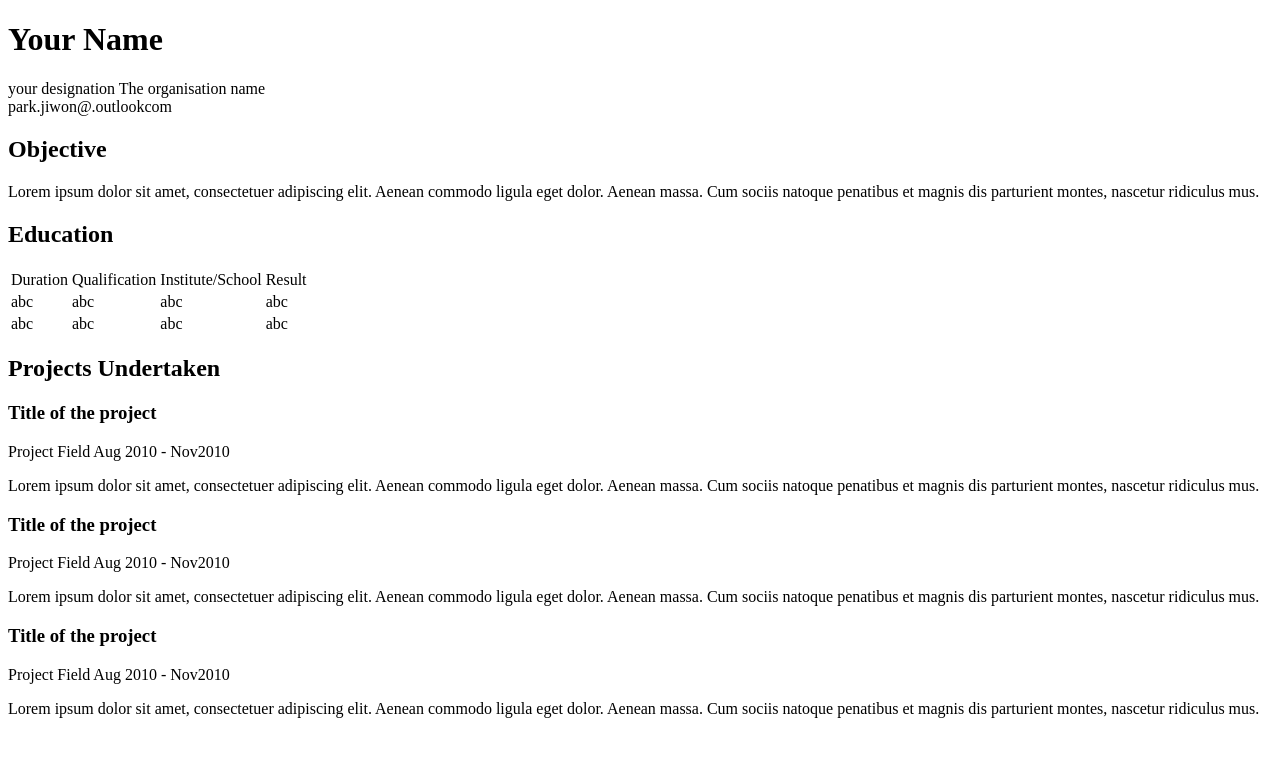
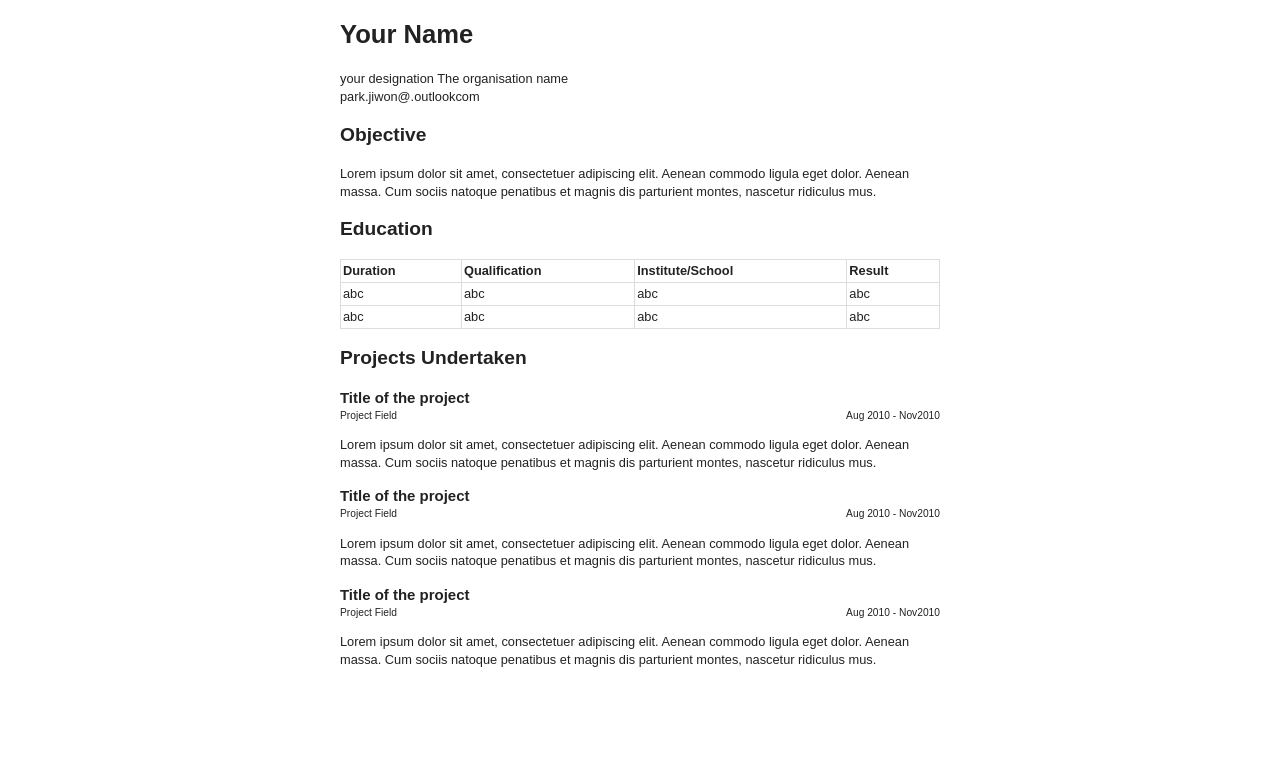
Before and after one commit to Ji-Won/Ji-Won.github.io, a Jekyll site: the page resume/resume.html, which Jekyll copies as it is, in a window 1280 px wide. Shown: the top 757 px of the page. Built offline with Jekyll 4.4.1, drawn with Linux system fonts in a browser that asks for light colours.

Commit message:
Update resume.html

```diff
--- a/resume/resume.html
+++ b/resume/resume.html
@@ -4,7 +4,7 @@
 	<meta charset="UTF-8">
 	<title></title>
 
-	<link rel="stylesheet" href="style.css" />
+	<link rel="stylesheet" href="/css/style.css" />
 </head>
 <body>
 	<div class="container">
```
